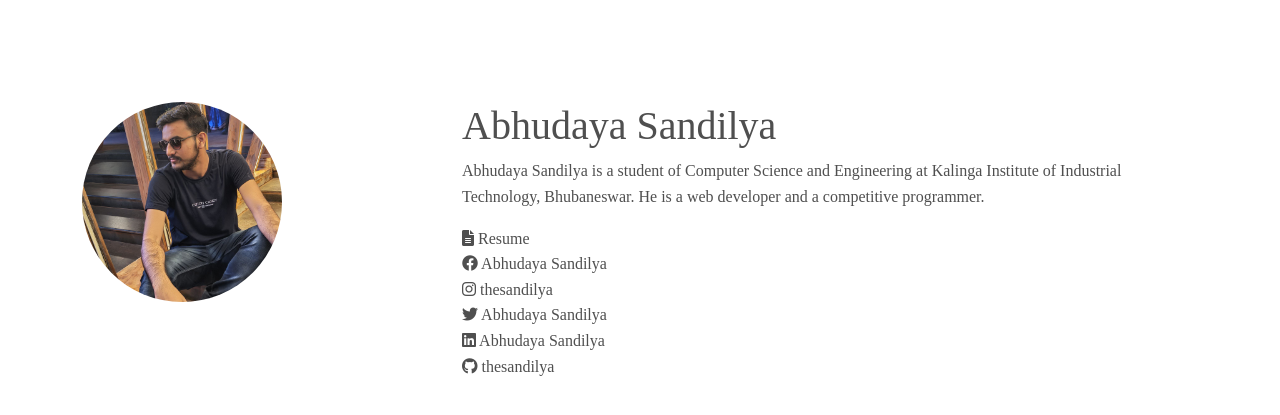
After one commit to theabinashpanda/MinorProject_Btech, a Flask app: page /Abhudaya.html in a window 1280 px wide. The commit adds this page. Shown: the top 415 px of the page. Run offline with Flask 3, Linux system fonts and the light colour scheme; parts of the project's set-up code (start-up, migrations or seed data) failed here and were passed over; some libraries are stand-ins or nearby versions.

Commit message:
--Minor Changes--

```diff
--- a/app.py
+++ b/app.py
@@ -55,5 +55,18 @@ def contact():
 def abinash():
     return render_template('Abinash.html')
 
+@app.route('/Abhudaya.html')
+def abhudaya():
+    return render_template('Abhudaya.html')
+
+@app.route('/Gautam.html')
+def gautam():
+    return render_template('Gautam.html')
+
+@app.route('/Ankit.html')
+def ankit():
+    return render_template('Ankit.html')
+
+
 if __name__ == '__main__':
     app.run(debug=True)
--- /dev/null
+++ b/templates/Abhudaya.html
@@ -0,0 +1,68 @@
+<!DOCTYPE html>
+<html lang="en">
+
+<head>
+    <meta charset="UTF-8" />
+    <meta name="viewport" content="width=device-width, initial-scale=1, shrink-to-fit=no" />
+    <meta http-equiv="x-ua-compatible" content="ie=edge" />
+    <title>Abhudaya Sandilya</title>
+
+    <link rel="icon"
+        href="https://github.com/theabinashpanda/MinorProject_Btech/blob/main/templates/PPs/Abhudaya.jpg?raw=true"
+        type="image/x-icon" />
+    <!-- <link rel="stylesheet" href="css\extrastyle.css"> -->
+    <link rel="stylesheet" href="{{ url_for('static', filename='extrastyle.css') }}">
+    <link rel="stylesheet" href="https://cdnjs.cloudflare.com/ajax/libs/font-awesome/6.0.0/css/all.min.css" />
+    <!-- Google Fonts Roboto -->
+    <link rel="stylesheet"
+        href="https://fonts.googleapis.com/css2?family=Roboto:wght@300;400;500;700;900&display=swap" />
+    <!-- MDB -->
+    <!-- <link rel="stylesheet" href="css/mdb.min.css" /> -->
+    <link rel="stylesheet" href="{{ url_for('static', filename='mdb.min.css') }}">
+</head>
+
+<body style="font-family:ubuntu;">
+    <br><br><br><br>
+    <div class="container-md">
+        <div class="row">
+
+            <div class="col-md-4 align-items-center">
+                <img src="https://github.com/theabinashpanda/MinorProject_Btech/blob/main/templates/PPs/Abhudaya.jpg?raw=true"
+                    alt="Abinash Panda" class="img-fluid rounded-circle" style="width: 200px; height: 200px;">
+            </div>
+            <div class="col-md-8 align-items-center">
+                <h1>Abhudaya Sandilya</h1>
+                <p>Abhudaya Sandilya is a student of Computer Science and Engineering at Kalinga Institute of Industrial
+                    Technology, Bhubaneswar.
+                    He is a web developer and a competitive programmer.
+                </p>
+                <a style="color:rgb(79, 79, 79)"
+                    href="https://drive.google.com/file/d/1UQgOoexr8t6Ee-frUglDNQ72XQx3HoFI/view"
+                    target="_blank"><i class="fas fa-file-lines"></i> Resume</a><br>
+                <a style="color:rgb(79, 79, 79)" href="https://www.facebook.com/abhudaya.sandilya.9?mibextid=ZbWKwL" target="_blank"><i
+                        class="fab fa-facebook"></i> Abhudaya Sandilya</a><br>
+                <a style="color:rgb(79, 79, 79)" href="https://instagram.com/thesandilya?igshid=ZDdkNTZiNTM=" target="_blank"><i
+                        class="fab fa-instagram"></i> thesandilya<br></a>
+                <a style="color:rgb(79, 79, 79)" href="https://twitter.com/AbhudayaSandil1?t=Nb0NBh74_uUU6qFstRORfQ&s=08" target="_blank"><i
+                        class="fab fa-twitter"></i> Abhudaya Sandilya<br></a>
+                <a style="color:rgb(79, 79, 79)" href="https://www.linkedin.com/in/abhudaya-sandilya-0679b8234" target="_blank"><i
+                        class="fab fa-linkedin"></i> Abhudaya Sandilya<br></a>
+                <a style="color:rgb(79, 79, 79)" href="https://github.com/AbhudayaSandilya" target="_blank"><i
+                        class="fab fa-github"></i> thesandilya<br></a>
+
+            </div>
+        </div>
+    </div>
+    <!-- Start your project here-->
+
+
+    <!-- End your project here-->
+    <script src="https://code.iconify.design/iconify-icon/1.0.4/iconify-icon.min.js"></script>
+    <!-- MDB -->
+    <!-- <script type="text/javascript" src="js/mdb.min.js"></script> -->
+    <script src="{{ url_for('static', filename='mdb.min.js') }}"></script>
+    <!-- Custom scripts -->
+    <script type="text/javascript"></script>
+</body>
+
+</html>
--- a/templates/Ankit.html
+++ b/templates/Ankit.html
@@ -9,7 +9,7 @@
     <meta http-equiv="x-ua-compatible" content="ie=edge" />
     <title>Ankit Parira</title>
 
-    <link rel="icon" href="https://github.com/theabinashpanda/MinorProject_Btech/blob/main/templates/Abinash.JPG?raw=true" type="image/x-icon" />
+    <link rel="icon" href="https://github.com/theabinashpanda/MinorProject_Btech/blob/main/templates/PPs/Ankit.jpg?raw=true" type="image/x-icon" />
     <!-- <link rel="stylesheet" href="css\extrastyle.css"> -->
     <link rel="stylesheet" href="{{ url_for('static', filename='extrastyle.css') }}">
     <link
@@ -32,7 +32,7 @@
         <div class="row">
 
             <div class="col-md-4 align-items-center">
-            <img src="https://github.com/theabinashpanda/MinorProject_Btech/blob/main/templates/Abinash.JPG?raw=true" alt="Abinash Panda" class="img-fluid rounded-circle" style="width: 200px; height: 200px;">
+            <img src="https://github.com/theabinashpanda/MinorProject_Btech/blob/main/templates/PPs/Ankit.jpg?raw=true" alt="Ankit Parira" class="img-fluid rounded-circle" style="width: 200px; height: 200px;">
             </div>
             <div class="col-md-8 align-items-center">
             <h1>Ankit Parira</h1>
--- a/templates/contact.html
+++ b/templates/contact.html
@@ -62,9 +62,9 @@
   <div class="profile-info">
     <div class="contact-details">
         <p style="text-align: center; font-family: 'Georgia', serif; font-size: 1.2em; font-weight: 400; color: white;margin-top:50px;"><a href="Abinash.html">Abinash Panda</a></p>
-        <p style="text-align: center; font-family: 'Georgia', serif; font-size: 1.2em; font-weight: 400; color: white;margin-top:50px;">Gautam Jha</p>
-        <p style="text-align: center; font-family: 'Georgia', serif; font-size: 1.2em; font-weight: 400; color: white;margin-top:50px;">Abhudaya Sandilya</p>
-        <p style="text-align: center; font-family: 'Georgia', serif; font-size: 1.2em; font-weight: 400; color: white;margin-top:50px;">Ankit Parira</p>
+        <p style="text-align: center; font-family: 'Georgia', serif; font-size: 1.2em; font-weight: 400; color: white;margin-top:50px;"><a href="Gautam.html">Gautam Jha</a> </p>
+        <p style="text-align: center; font-family: 'Georgia', serif; font-size: 1.2em; font-weight: 400; color: white;margin-top:50px;"> <a href="Abhudaya.html">Abhudaya Sandilya</a></p>
+        <p style="text-align: center; font-family: 'Georgia', serif; font-size: 1.2em; font-weight: 400; color: white;margin-top:50px;"><a href="Ankit.html">Ankit Parira</a></p>
     </div>
   </div>
 </div>
```
Also changed, not shown: templates/Gautam.html (added, +64 -0 lines).
